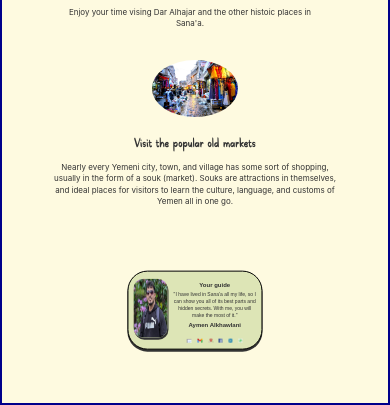
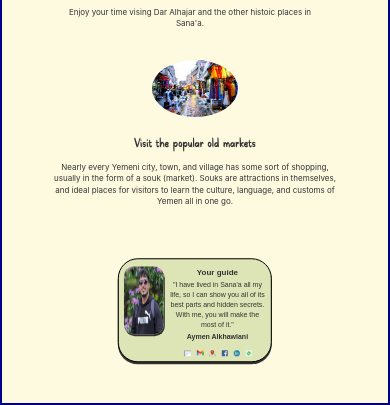
Before and after one commit to Aymen66/sanaaprojectboostrap, a plain HTML site: page index.html in a window 390 px wide. Shown: the part 565-970 px from the top of the page. Drawn offline with nearby package versions, Linux system fonts and the light colour scheme.

Commit message:
Update styles.css

```diff
--- a/styles.css
+++ b/styles.css
@@ -215,8 +215,8 @@ body {
 	}
 
 	.card {
-		max-width: 35%;
-		min-height: 8vh;
+		max-width: 45%;
+		min-height: 9vh;
 		border: 1px solid black;
 		padding: 5px 5px 0px 5px;
 		box-shadow: 0px 2px
@@ -236,31 +236,31 @@ body {
 		width: 28%;
 		margin: 2px 5px 5px 0px;
 		border-radius: 10px;
-		height: 7vh;
+		height: 8vh;
 		box-shadow: 1px 2px
 	}
 
 	.guide {
-		font-size: 6px;
+		font-size: 8px;
 		padding: 5px 0px 0px 0px;
 		margin: 0px;
 	}
 
 	.name {
-		font-size: 6px;
+		font-size: 7px;
 		padding: 0px;
 		margin: 0px;
 	}
 
 	.personalinformation {
-		font-size: 5px;
+		font-size: 7px;
 		padding: 2px 0px 3px 0px;
 		margin: 0px;
 	}
 
 	.icon {
-		max-width: 5px;
-		max-height: 5px;
+		max-width: 7px;
+		max-height: 7px;
 		padding: 1px 0px 0px 0px;
 		margin: 0px 1px;
 	}
```
